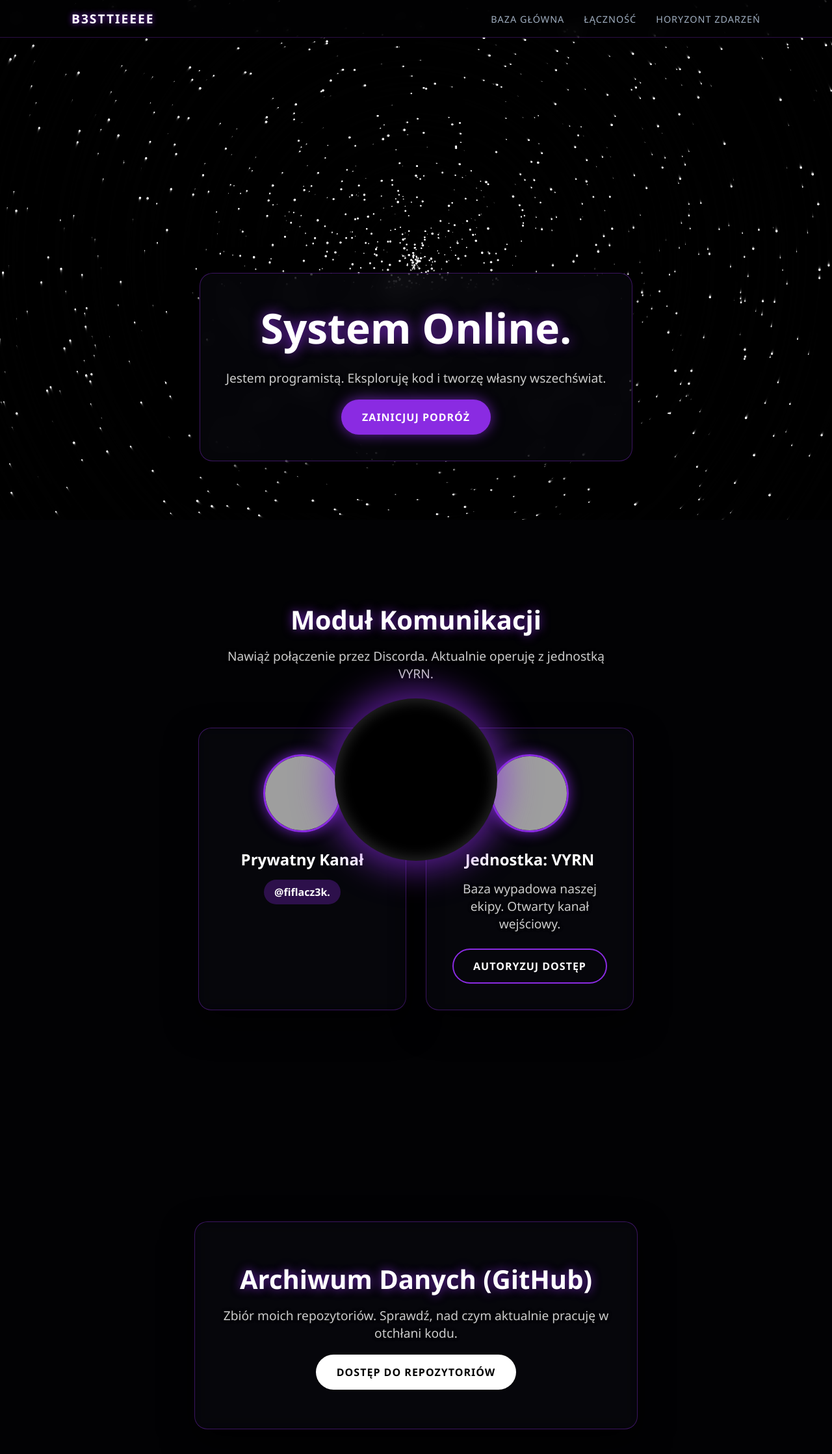
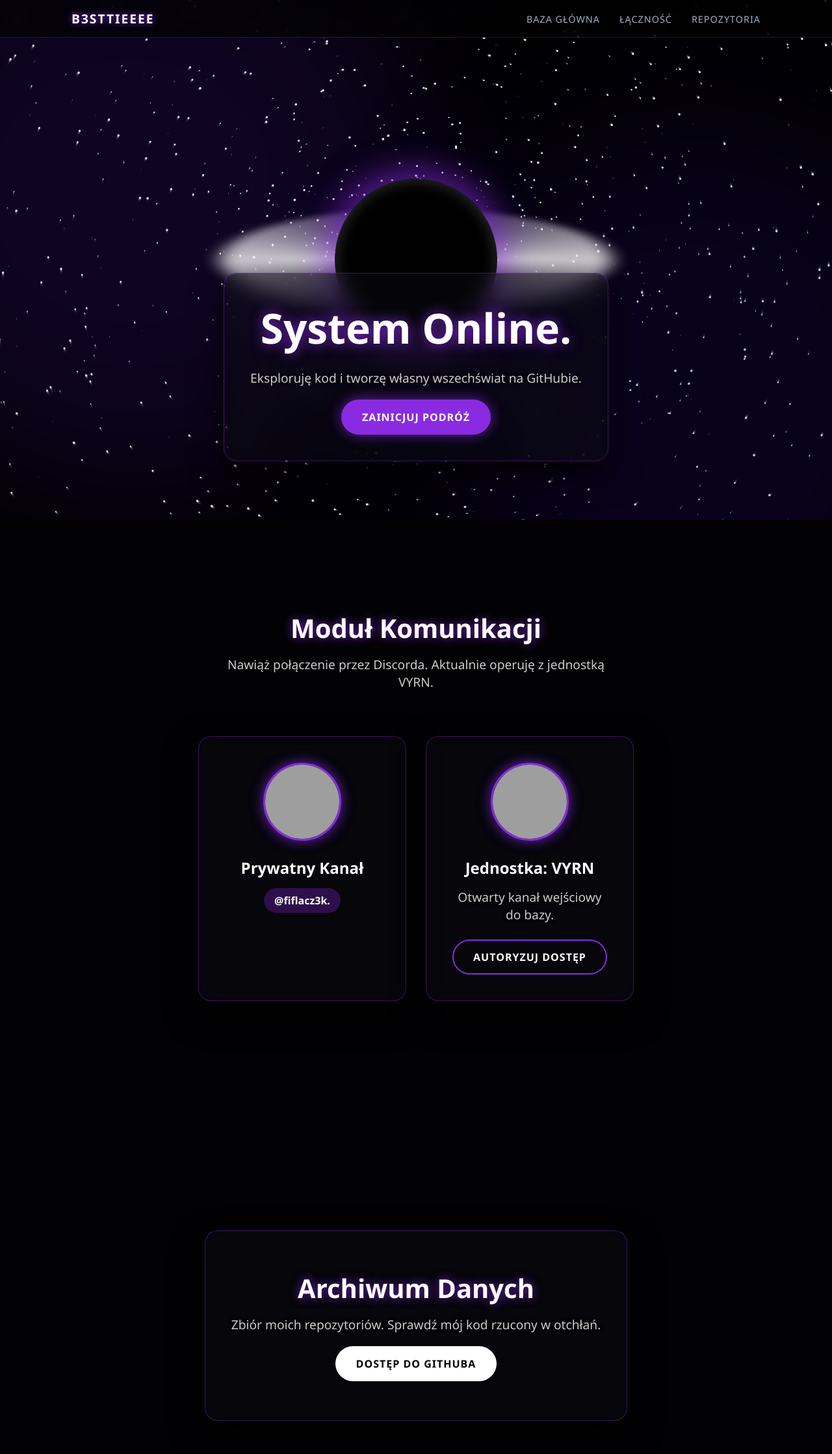
Before and after one commit to B3sttieeee/rcu-dashboard, a plain HTML site: page index.html in a window 1280 px wide. Shown: the whole page at 65% size. Drawn offline with Linux system fonts and the light colour scheme; grey boxes are pictures that could not be loaded.

Commit message:
Update index.html

```diff
--- a/index.html
+++ b/index.html
@@ -4,14 +4,28 @@
     <meta charset="UTF-8">
     <meta name="viewport" content="width=device-width, initial-scale=1.0">
     <title>B3sttieeee | Wymiar Kodu</title>
-    <!-- Zwykły, kuloodporny link do stylów -->
-    <link rel="stylesheet" href="css/style.css">
+
+    <!-- Magiczny dopisek ?v=10 ominie pamięć podręczną przeglądarki! -->
+    <link rel="stylesheet" href="./css/style.css?v=10">
 </head>
 <body>
-    <!-- Silnik przestrzeni 3D -->
-    <canvas id="space-canvas"></canvas>
+    <!-- PERFEKCYJNY KOSMOS (TŁO) -->
+    <div class="universe-bg">
+        <!-- Wirujące Gwiazdy -->
+        <canvas id="space-canvas"></canvas>
 
-    <!-- Nawigacja główna -->
+        <!-- Mgławice -->
+        <div class="nebula nebula-1"></div>
+        <div class="nebula nebula-2"></div>
+
+        <!-- Czarna Dziura (Gargantua 3D) -->
+        <div class="black-hole-wrapper">
+            <div class="accretion-disk"></div>
+            <div class="black-hole"></div>
+        </div>
+    </div>
+
+    <!-- Nawigacja -->
     <header>
         <nav>
             <div class="nav-content">
@@ -19,49 +33,41 @@
                 <ul>
                     <li><a href="#home">Baza Główna</a></li>
                     <li><a href="#discord">Łączność</a></li>
-                    <li><a href="#projects">Horyzont Zdarzeń</a></li>
+                    <li><a href="#projects">Repozytoria</a></li>
                 </ul>
             </div>
         </nav>
     </header>
 
-    <!-- Zawartość strony -->
+    <!-- Treść Strony -->
     <main>
         <!-- Sekcja: Baza Główna -->
-        <section id="home" class="hero-section">
-            <div class="black-hole-container">
-                <div class="black-hole"></div>
-            </div>
+        <section id="home">
             <div class="hero-content">
                 <h1>System Online.</h1>
-                <p>Jestem programistą. Eksploruję kod i tworzę własny wszechświat.</p>
+                <p>Eksploruję kod i tworzę własny wszechświat na GitHubie.</p>
                 <a href="#projects" class="btn primary-btn">Zainicjuj Podróż</a>
             </div>
         </section>
 
-        <!-- Sekcja: Łączność (Discord/Klan) -->
+        <!-- Sekcja: Łączność -->
         <section id="discord">
             <div class="section-header">
                 <h2>Moduł Komunikacji</h2>
                 <p>Nawiąż połączenie przez Discorda. Aktualnie operuję z jednostką VYRN.</p>
             </div>
-
             <div class="cards-container">
-                <!-- Karta: Discord -->
                 <article class="glass-card">
-                    <div class="card-glow"></div>
                     <img src="https://i.imgur.com/2MMBNwp.png" alt="Awatar Profilowy" class="avatar">
                     <h3>Prywatny Kanał</h3>
                     <div class="tag">@fiflacz3k.</div>
                 </article>
 
-                <!-- Karta: Klan -->
                 <article class="glass-card">
-                    <div class="card-glow"></div>
                     <img src="https://i.imgur.com/3s8lOVM.png" alt="Logo Klanu VYRN" class="avatar">
                     <h3>Jednostka: VYRN</h3>
-                    <p class="desc">Baza wypadowa naszej ekipy. Otwarty kanał wejściowy.</p>
-                    <a href="https://discord.gg/vVvPcs84sz" target="_blank" rel="noopener noreferrer" class="btn secondary-btn">Autoryzuj Dostęp</a>
+                    <p class="desc">Otwarty kanał wejściowy do bazy.</p>
+                    <a href="https://discord.gg/vVvPcs84sz" target="_blank" class="btn secondary-btn">Autoryzuj Dostęp</a>
                 </article>
             </div>
         </section>
@@ -69,16 +75,14 @@
         <!-- Sekcja: Projekty -->
         <section id="projects">
             <article class="glass-panel">
-                <h2>Archiwum Danych (GitHub)</h2>
-                <p>Zbiór moich repozytoriów. Sprawdź, nad czym aktualnie pracuję w otchłani kodu.</p>
-                <a href="https://github.com/B3sttieeee" target="_blank" rel="noopener noreferrer" class="btn github-btn">
-                    Dostęp do Repozytoriów
-                </a>
+                <h2>Archiwum Danych</h2>
+                <p>Zbiór moich repozytoriów. Sprawdź mój kod rzucony w otchłań.</p>
+                <a href="https://github.com/B3sttieeee" target="_blank" class="btn github-btn">Dostęp do GitHuba</a>
             </article>
         </section>
     </main>
 
-    <!-- Skrypt JS (gwiazdy) -->
-    <script src="js/space.js"></script>
+    <!-- Skrypt gwiazd -->
+    <script src="./js/space.js"></script>
 </body>
 </html>
```
